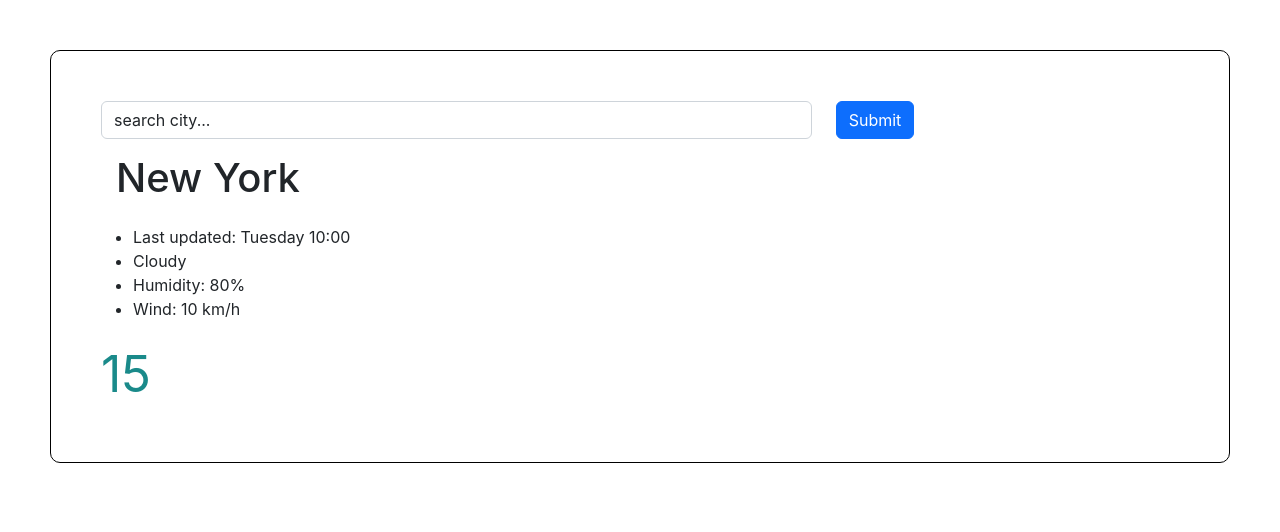
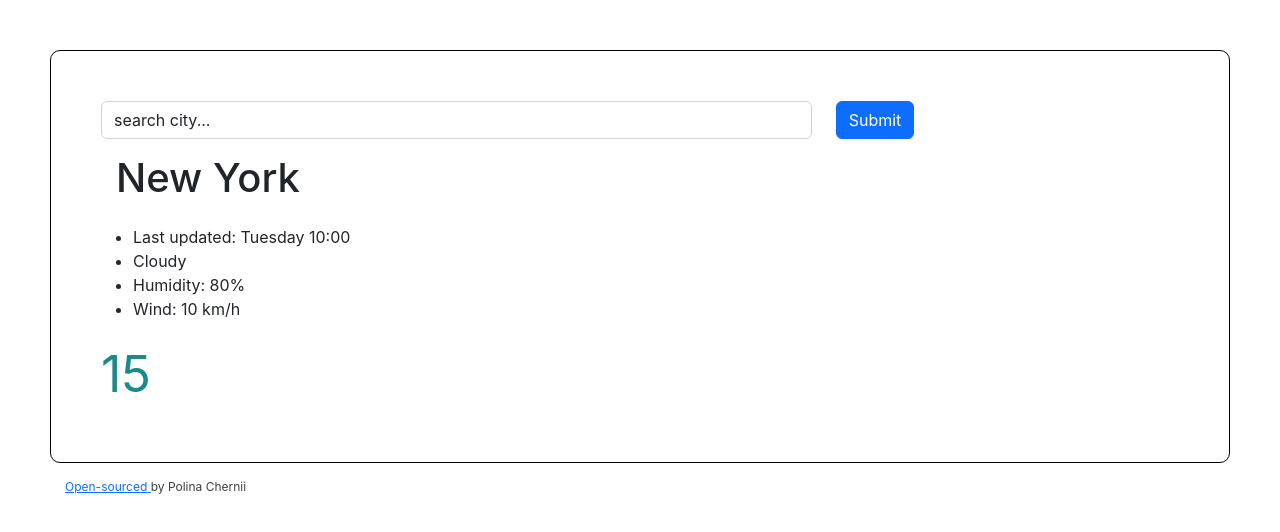
Before and after one commit to plnvsln/weather-react, a React (Create React App) app: page / in a window 1280 px wide. Shown: the top 532 px of the page. Built offline with nearby package versions, Linux system fonts and the light colour scheme.

Commit message:
added footer

```diff
--- a/src/App.css
+++ b/src/App.css
@@ -1,8 +1,10 @@
 .App {
+  margin: 50px;
+}
+.content {
   border: solid 1px black;
   border-radius: 10px;
   padding: 50px;
-  margin: 50px;
 }
 
 .App h1 {
@@ -13,3 +15,9 @@
   font-size: 50px;
   color: rgb(26, 138, 138);
 }
+
+.footer {
+  color: rgb(64, 63, 63);
+  font-size: 12px;
+  margin: 15px;
+}
--- a/src/App.js
+++ b/src/App.js
@@ -4,6 +4,7 @@ import Form from "./Form";
 function App() {
   return (
     <div className="App">
+      <div className="content">
         <Form />
         <h1>New York</h1>
         <ul>
@@ -15,6 +16,18 @@ function App() {
 
         <div className="temp">15</div>
       </div>
+      <div className="footer">
+        <a
+          href="https://github.com/plnvsln/weather-react"
+          target="_blank"
+          rel="noreferrer"
+        >
+          {" "}
+          Open-sourced{" "}
+        </a>
+        by Polina Chernii
+      </div>
+    </div>
   );
 }
 
```
Lines whose indentation alone changed are shown as unchanged.
